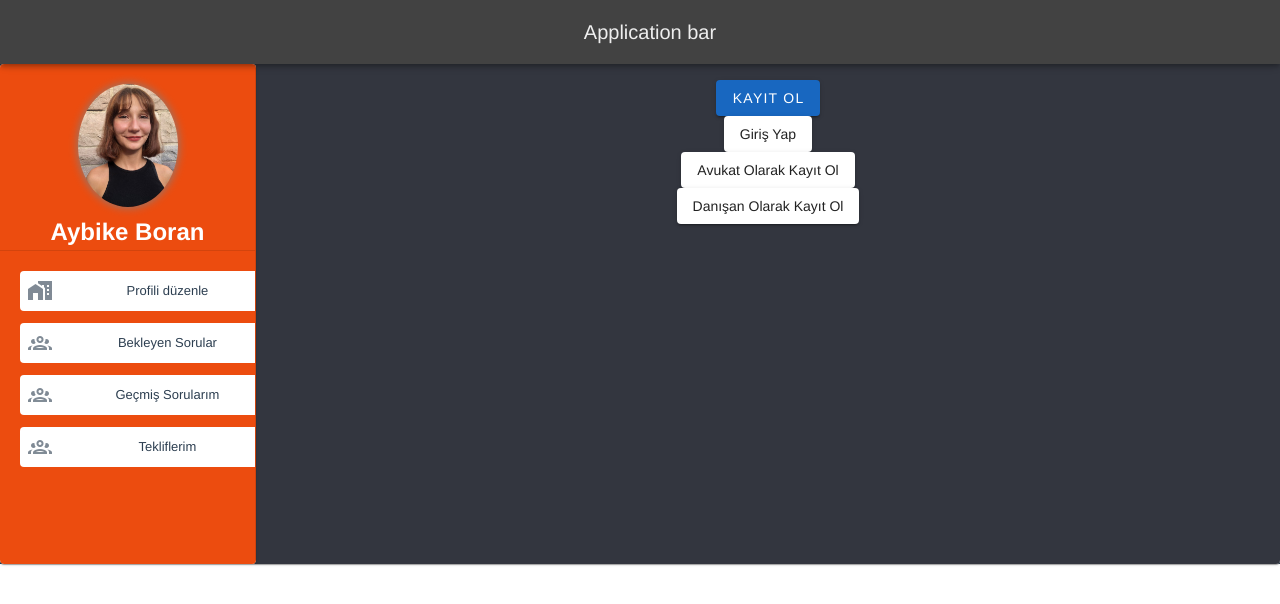
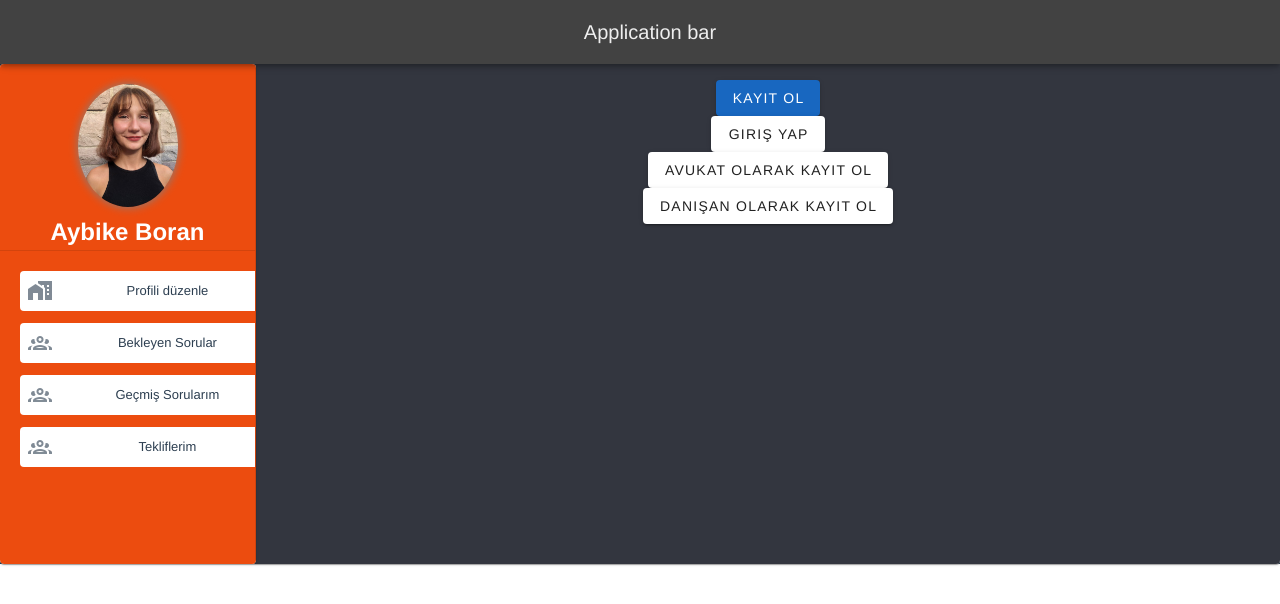
Before and after one commit to boranaybike/ask-to-lawyer-front, a Vue app: page / in a window 1280 px wide. Shown: the top 604 px of the page. Built offline with nearby package versions, Linux system fonts and the light colour scheme.

Commit message:
Signin ve signup düzeltme

```diff
--- a/src/components/Signin.vue
+++ b/src/components/Signin.vue
@@ -10,6 +10,9 @@ const props = defineProps({
 
     <div v-if="show" class="modal-mask">
       <div class="modal-container">
+        <button style="float: right; color: white;"
+              @click="$emit('close')"
+            >X</button>
         <div class="modal-header">
           <h3>Giriş Yap</h3>
         </div>
--- a/src/components/SignupCustomer.vue
+++ b/src/components/SignupCustomer.vue
@@ -10,6 +10,11 @@ const props = defineProps({
 
     <div v-if="show" class="modalmask">
       <div class="modalcontainer">
+        <button style="float: right; color: white;"
+              @click="$emit('close')"
+            >X</button>
+
+
         <div class="modalheader">
           <h3>Danışan Olarak Kayıt Ol</h3>
         </div>
--- a/src/components/SignupLawyer.vue
+++ b/src/components/SignupLawyer.vue
@@ -10,6 +10,10 @@ const props = defineProps({
 
     <div v-if="show" class="modal-mask">
       <div class="modalContainer">
+        <button style="float: right; color: white;"
+              @click="$emit('close')"
+            >X</button>
+
         <div class="modalHeader">
           <h3>Avukat Olarak Kayıt Ol</h3>
         </div>
@@ -291,6 +295,7 @@ const props = defineProps({
   height: 50px;
   left: 110px;
   top: 660px;
+  color: white;
 
   background: #EC4C0F;
   border-radius: 20px;
--- a/src/views/HomeView.vue
+++ b/src/views/HomeView.vue
@@ -5,8 +5,7 @@
     </div>
 
     <div>
-      <v-btn>
-        <button @click="signinModalShow = true">Giriş Yap</button>
+      <v-btn @click="signinModalShow = true">Giriş Yap
       </v-btn>
       <Teleport to="body">
       <signinModal :show="signinModalShow" @close="signinModalShow = false"/>
@@ -14,8 +13,7 @@
     </div>
 
     <div>
-      <v-btn>
-      <button @click="signupLawyerShow = true">Avukat Olarak Kayıt Ol</button>
+      <v-btn @click="signupLawyerShow = true">Avukat Olarak Kayıt Ol
       </v-btn>
       <Teleport to="body">
       <signupLawyer :show="signupLawyerShow" @close="signupLawyerShow= false">
@@ -25,8 +23,7 @@
     </div>
 
   <div>
-    <v-btn>
-    <button @click="signupCustomerShow = true">Danışan Olarak Kayıt Ol</button>
+    <v-btn @click="signupCustomerShow = true">Danışan Olarak Kayıt Ol
     </v-btn>
     <Teleport to="body">
     <signupCustomer :show="signupCustomerShow" @close="signupCustomerShow = false">
```
